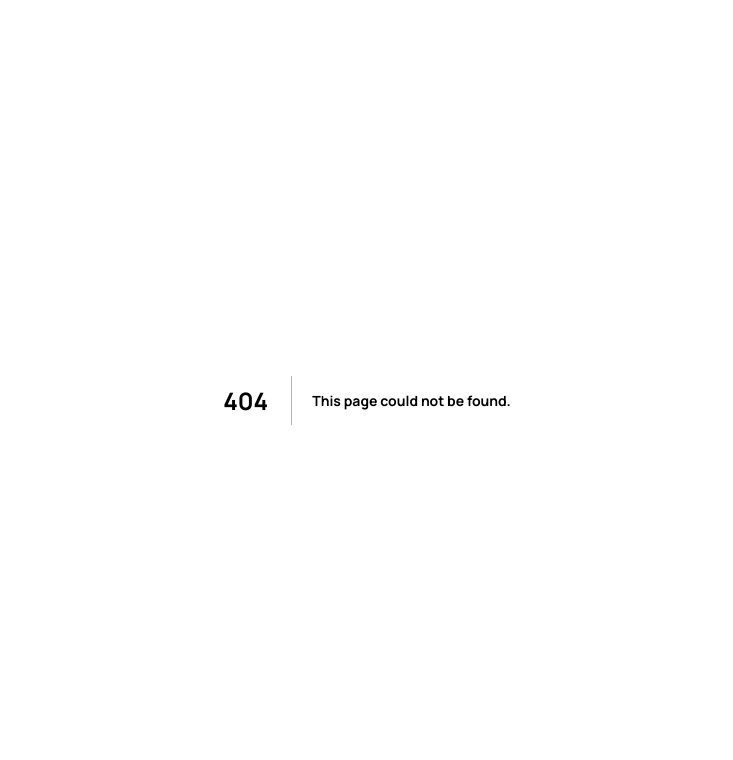
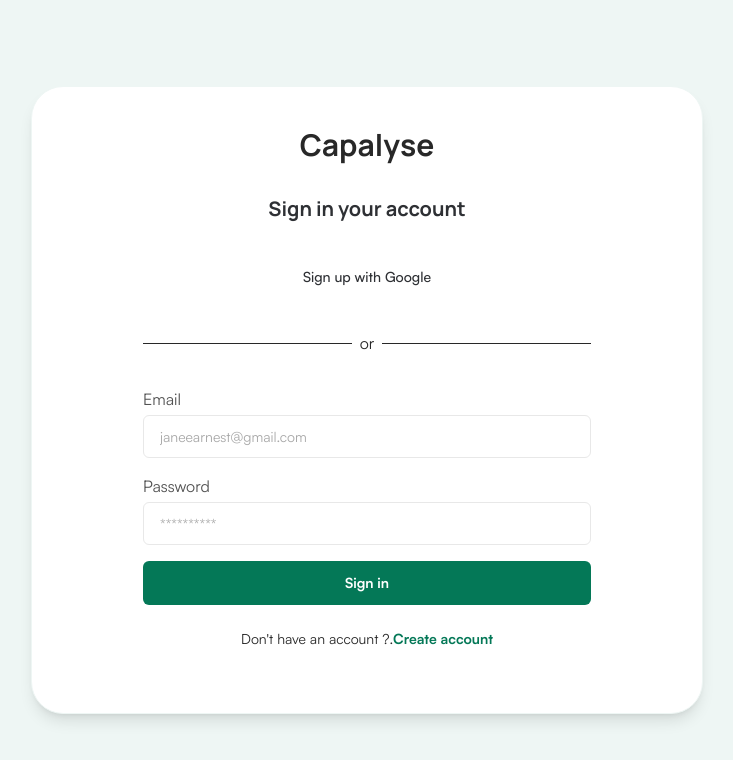
Before and after one commit to chiKeka/capalyse, a Next.js app: page /onboarding in a window 1280 px wide. Before the commit this address had no page. Shown: the top 760 px of the page, without its empty margins (273-1006 px from the left). Built offline with nearby package versions, Linux system fonts and the light colour scheme.

Commit message:
auth screen

```diff
--- /dev/null
+++ b/src/app/(auth)/forgot_password/page.tsx
@@ -0,0 +1,45 @@
+"use client";
+import AuthLayout from "@/components/layout/auth";
+import Button from "@/components/ui/Button";
+import Input from "@/components/ui/Inputs";
+import Link from "next/link";
+
+type Props = {};
+
+function page({}: Props) {
+  return (
+    <>
+      <AuthLayout
+        sub_caption="No Worries! Input the email associated with your password to reset your password"
+        google_signtures={false}
+        title="Create your account"
+      >
+        <div className="w-full">
+          <Input
+            name="email"
+            onChange={() => null}
+            type="email"
+            label="Email"
+            className="h-[43px]"
+            placeholder="janeearnest@gmail.com"
+            value=""
+          />
+
+          <Button size="medium" variant="primary" className="font-bold w-full">
+            Get link
+          </Button>
+          <div className="flex flex-col items-center justify-center my-6">
+            <Link
+              href={"/login"}
+              className="flex font-bold text-green text-sm text-center items-center"
+            >
+              Return to login page
+            </Link>
+          </div>
+        </div>
+      </AuthLayout>
+    </>
+  );
+}
+
+export default page;
--- /dev/null
+++ b/src/app/(auth)/layout.tsx
@@ -0,0 +1,7 @@
+export default function RootLayout({
+  children,
+}: Readonly<{
+  children: React.ReactNode;
+}>) {
+  return <main>{children}</main>;
+}
--- /dev/null
+++ b/src/app/(auth)/onboarding/page.tsx
@@ -0,0 +1,50 @@
+"use client";
+import AuthLayout from "@/components/layout/auth";
+import Button from "@/components/ui/Button";
+import Input from "@/components/ui/Inputs";
+import Link from "next/link";
+
+type Props = {};
+
+function page({}: Props) {
+  return (
+    <>
+      <AuthLayout google_signtures={true} title="Sign in your account">
+        <div className="w-full">
+          <Input
+            name="email"
+            onChange={() => null}
+            type="email"
+            label="Email"
+            className="h-[43px]"
+            placeholder="janeearnest@gmail.com"
+            value=""
+          />
+
+          <Input
+            name="password"
+            onChange={() => null}
+            className="h-[43px]"
+            type="password"
+            label="Password"
+            placeholder="**********"
+            value=""
+          />
+          <Button size="medium" variant="primary" className="font-bold w-full">
+            Sign in
+          </Button>
+          <div className="flex flex-col items-center justify-center my-6">
+            <p className="flex font-normal text-sm text-center items-center">
+              Don't have an account ?.
+              <Link href="/signin" className=" font-bold text-sm text-green">
+                Create account
+              </Link>
+            </p>
+          </div>
+        </div>
+      </AuthLayout>
+    </>
+  );
+}
+
+export default page;
--- /dev/null
+++ b/src/app/(auth)/reset_password/page.tsx
@@ -0,0 +1,54 @@
+"use client";
+import AuthLayout from "@/components/layout/auth";
+import Button from "@/components/ui/Button";
+import Input from "@/components/ui/Inputs";
+import Link from "next/link";
+
+type Props = {};
+
+function page({}: Props) {
+  return (
+    <>
+      <AuthLayout
+        sub_caption="Your new password should be easy to recall"
+        google_signtures={false}
+        title="Reset your password"
+      >
+        <div className="w-full">
+          <Input
+            name="new_password"
+            onChange={() => null}
+            type="password"
+            label="Enter new password"
+            className="h-[43px]"
+            placeholder="**********"
+            value=""
+          />
+
+          <Input
+            name="confirm_password"
+            onChange={() => null}
+            className="h-[43px]"
+            type="password"
+            label="Confirm password"
+            placeholder="**********"
+            value=""
+          />
+          <Button size="medium" variant="primary" className="font-bold w-full">
+            Reset Password
+          </Button>
+          <div className="flex flex-col items-center justify-center my-6">
+            <Link
+              href={"/login"}
+              className="flex font-bold text-green text-sm text-center items-center"
+            >
+              Return to login page
+            </Link>
+          </div>
+        </div>
+      </AuthLayout>
+    </>
+  );
+}
+
+export default page;
--- /dev/null
+++ b/src/app/(auth)/signin/page.tsx
@@ -0,0 +1,50 @@
+"use client";
+import AuthLayout from "@/components/layout/auth";
+import Button from "@/components/ui/Button";
+import Input from "@/components/ui/Inputs";
+import Link from "next/link";
+
+type Props = {};
+
+function page({}: Props) {
+  return (
+    <>
+      <AuthLayout google_signtures={true} title="Sign in your account">
+        <div className="w-full">
+          <Input
+            name="email"
+            onChange={() => null}
+            type="email"
+            label="Email"
+            className="h-[43px]"
+            placeholder="janeearnest@gmail.com"
+            value=""
+          />
+
+          <Input
+            name="password"
+            onChange={() => null}
+            className="h-[43px]"
+            type="password"
+            label="Password"
+            placeholder="**********"
+            value=""
+          />
+          <Button size="medium" variant="primary" className="font-bold w-full">
+            Sign in
+          </Button>
+          <div className="flex flex-col items-center justify-center my-6">
+            <p className="flex font-normal text-sm text-center items-center">
+              Don't have an account ?.
+              <Link href="/signin" className=" font-bold text-sm text-green">
+                Create account
+              </Link>
+            </p>
+          </div>
+        </div>
+      </AuthLayout>
+    </>
+  );
+}
+
+export default page;
--- /dev/null
+++ b/src/app/(auth)/signup/page.tsx
@@ -0,0 +1,50 @@
+"use client";
+import AuthLayout from "@/components/layout/auth";
+import Button from "@/components/ui/Button";
+import Input from "@/components/ui/Inputs";
+import Link from "next/link";
+
+type Props = {};
+
+function page({}: Props) {
+  return (
+    <>
+      <AuthLayout google_signtures={true} title="Create your account">
+        <div className="w-full">
+          <Input
+            name="email"
+            onChange={() => null}
+            type="email"
+            label="Email"
+            className="h-[43px]"
+            placeholder="janeearnest@gmail.com"
+            value=""
+          />
+
+          <Input
+            name="password"
+            onChange={() => null}
+            className="h-[43px]"
+            type="password"
+            label="Password"
+            placeholder="**********"
+            value=""
+          />
+          <Button size="medium" variant="primary" className="font-bold w-full">
+            Create Account
+          </Button>
+          <div className="flex flex-col items-center justify-center my-6">
+            <p className="flex font-normal text-sm text-center items-center">
+              Already have an account ?.
+              <Link href="/signin" className=" font-bold text-sm text-green">
+                Sign in
+              </Link>
+            </p>
+          </div>
+        </div>
+      </AuthLayout>
+    </>
+  );
+}
+
+export default page;
--- /dev/null
+++ b/src/components/layout/auth.tsx
@@ -0,0 +1,54 @@
+import React from "react";
+
+interface AuthLayoutProps {
+  title?: string;
+  children: React.ReactNode;
+  google_signtures?: boolean;
+  sub_caption?: string;
+}
+
+const AuthLayout: React.FC<AuthLayoutProps> = ({
+  title,
+  children,
+  google_signtures,
+  sub_caption,
+}) => {
+  return (
+    <div className="min-h-screen flex flex-col w-full items-center justify-center bg-[#EEF6F4]  px-4">
+      <div className=" w-full px-4 h-auto lg:max-w-2xl bg-white flex-col flex gap-8 rounded-4xl border border-[#EEF6F4]  items-center  py-10  shadow-lg">
+        {/* <img src={}/> */}
+        <h2 className="font-bold text-3xl text-[#282828] text-center w-full">
+          Capalyse
+        </h2>
+        <div>
+          <h2 className="text-xl font-bold text-[#2E3034]  text-center">
+            {title}
+          </h2>
+          {sub_caption && (
+            <p className="text-[#8A8A8A] text-center text-sm mt-2 font-normal">
+              {sub_caption}
+            </p>
+          )}
+        </div>
+
+        {google_signtures && (
+          <>
+            <button className="max-w-md w-full rounded-lg  py-3 font-medium text-sm text-[#2E3034] items-center flex border-[0.5] border-[#829AD9] justify-center">
+              <img /> Sign up with Google
+            </button>
+            <div className="flex w-full max-w-md gap-2 items-center justify-center ">
+              <hr className="h-[0.5px] w-full bg-[#1261AC]" /> or
+              <hr className="h-[0.5px] w-full bg-[#1261AC]" />
+            </div>
+          </>
+        )}
+
+        <div className="w-full max-w-md flex-col items-center justify-center flex">
+          {children}
+        </div>
+      </div>
+    </div>
+  );
+};
+
+export default AuthLayout;
```
